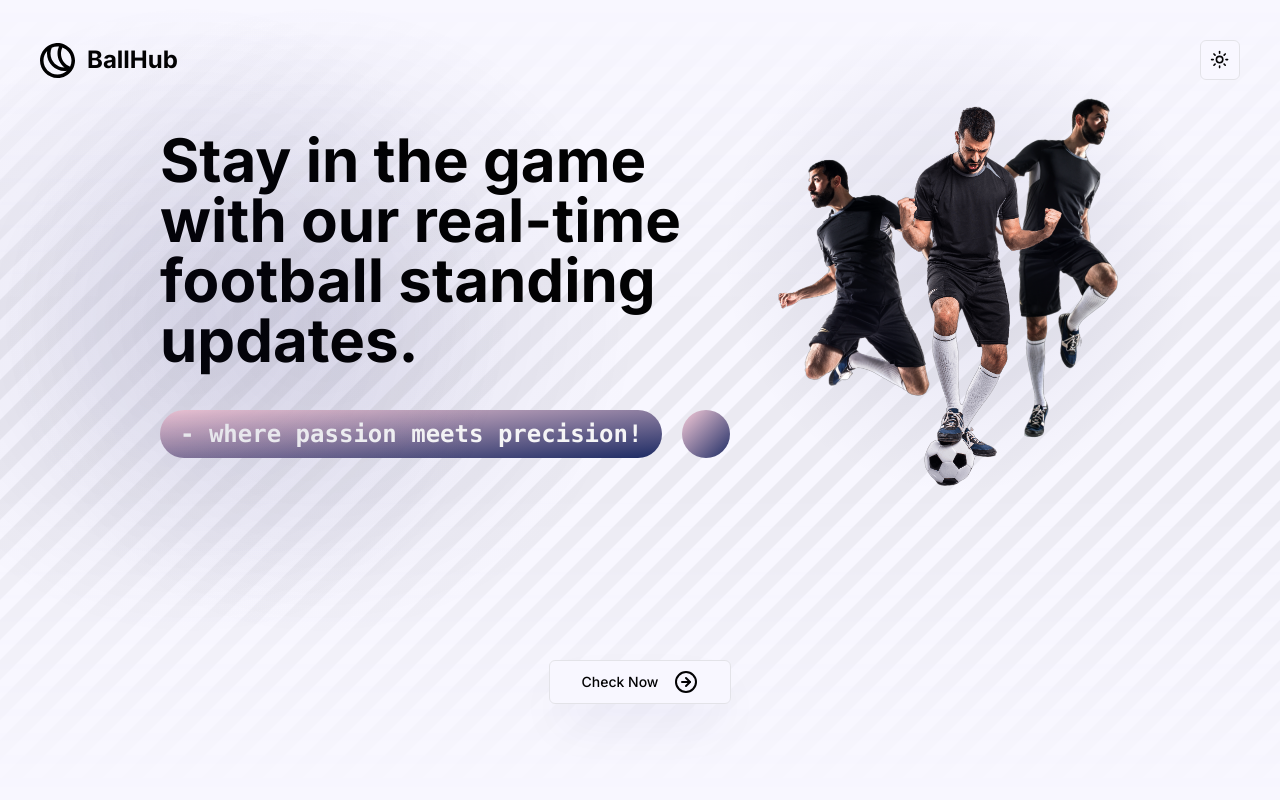
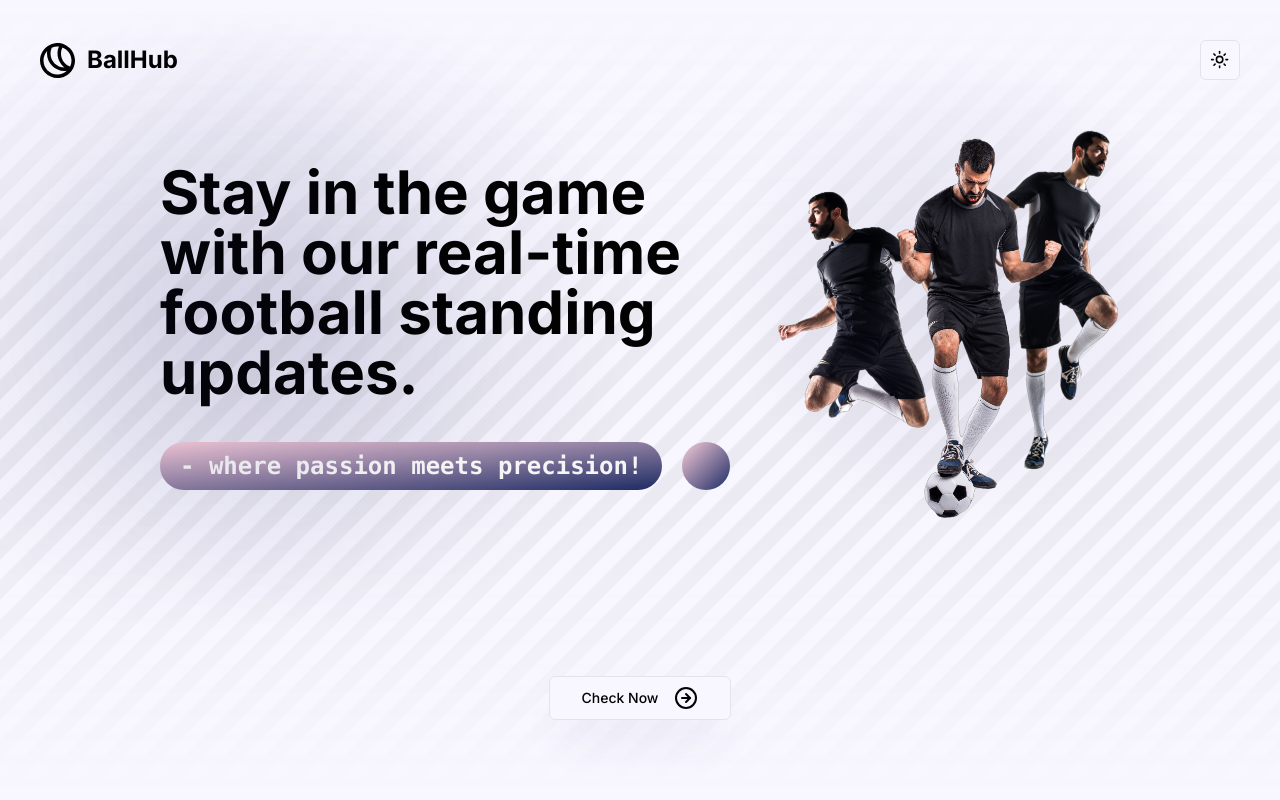
Before and after one commit to ikhsanpambayun/ball-hub, a Next.js app: page / in a window 1280 px wide. Shown: the top 800 px of the page. Built offline with nearby package versions, Linux system fonts and the light colour scheme.

Commit message:
change padding

```diff
--- a/app/(landing)/_components/hero.tsx
+++ b/app/(landing)/_components/hero.tsx
@@ -4,7 +4,7 @@
 
 const Hero = () => {
   return (
-    <div className="flex flex-col items-center justify-between h-screen md:py-30 py-24 2xl:px-48 xl:px-40 lg:px-30 sm:px-10 px-5 overflow-hidden">
+    <div className="flex flex-col items-center justify-between h-screen md:pt-32 md:pb-20 py-24 2xl:px-48 xl:px-40 lg:px-30 sm:px-10 px-5 overflow-hidden">
       <div className="absolute z-10 w-[50%] -left-32 top-0 aspect-square bg-gradient-radial from-primary/10 from-0% via-transparent via-70% to-transparent to-90% rounded-full"></div>
       <div className="relative flex flex-wrap md:flex-nowrap md:gap-0 gap-12 items-center justify-center w-full">
         <div className="space-y-4 md:space-y-6 lg:space-y-10 md:max-w-[64%]">
```
